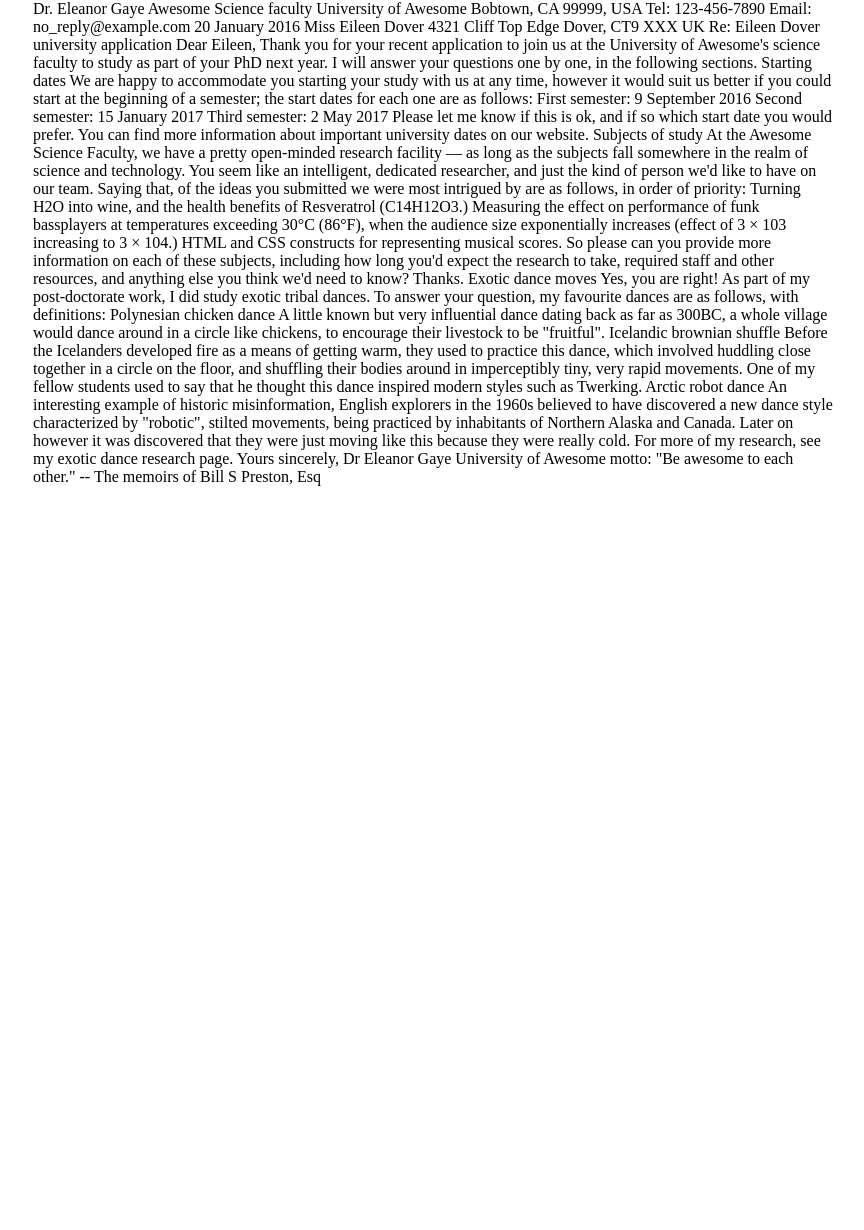
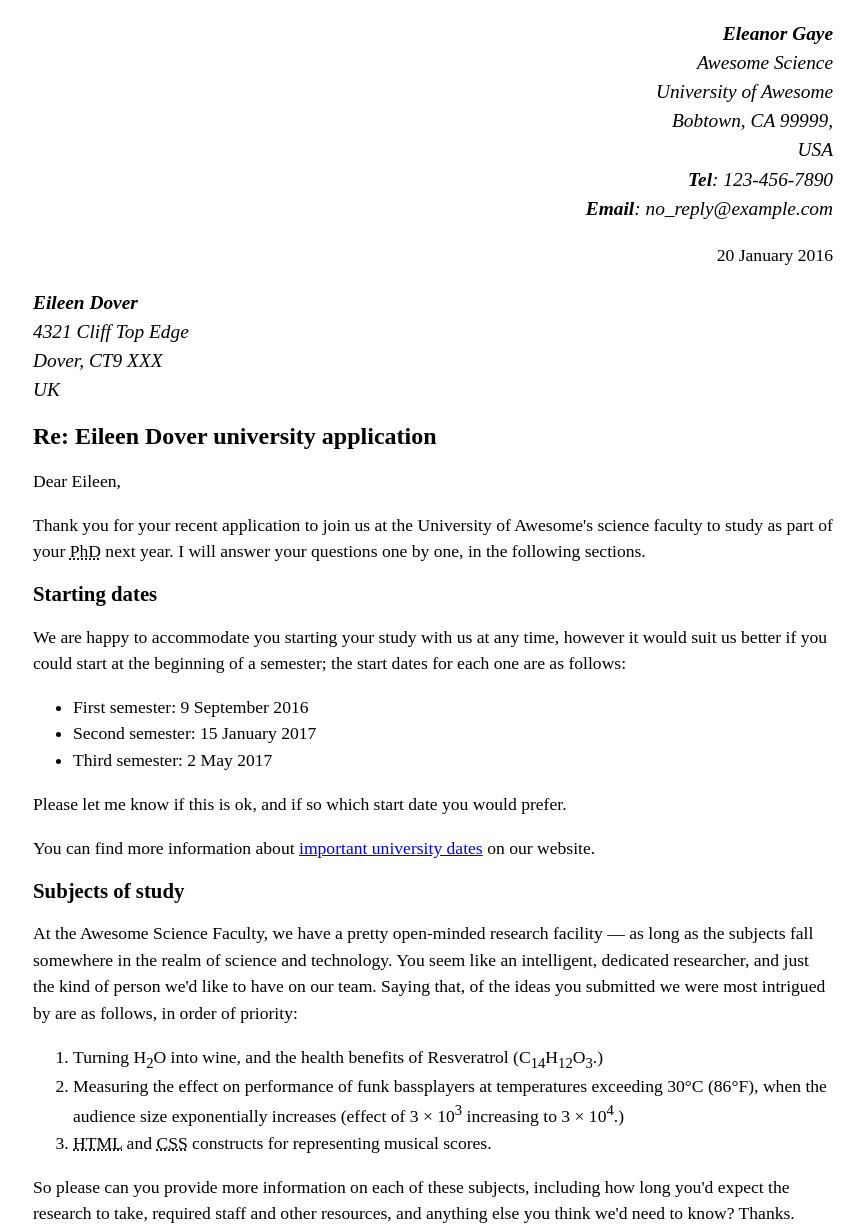
Before and after one commit to W-Sudo/git-tutorial2, a website built with Vite: page index.html in a window 1280 px wide. Shown: the top 1230 px of the page, without its empty margins (207-1071 px from the left). Before the commit the page ends 800 px from the top, so only its background shows below. Built offline with nearby package versions, Linux system fonts and the light colour scheme.

Commit message:
書式を追加

```diff
--- a/index.html
+++ b/index.html
@@ -1,71 +1,108 @@
-<html>
+<!DOCTYPE html>
+<html lang="en-US">
   <head>
-    <meta charset="utf-8" />
+    <meta charset="utf-8">
     <link rel="stylesheet" href="./style.css" />
+    <title>my test page</title>
+    <meta name="author" content="Eleanor Gaye" />
   </head>
   <body>
-    Dr. Eleanor Gaye
-Awesome Science faculty
-University of Awesome
-Bobtown, CA 99999,
-USA
-Tel: 123-456-7890
-Email: no_reply@example.com
-
-20 January 2016
-
-Miss Eileen Dover
-4321 Cliff Top Edge
-Dover, CT9 XXX
-UK
+    <span class="sender-column">
+      <address>
+        <em>
+          <p><strong>Eleanor Gaye</strong><br>
+            Awesome Science<br>
+            University of Awesome<br>
+            Bobtown, CA 99999,<br>
+            USA<br>
+            <strong>Tel</strong>: 123-456-7890<br>
+            <strong>Email</strong>: no_reply@example.com
+          </p>
+        </em>
+      </address>
+      <p><time datetime="2016-01-20">20 January 2016</time></p>
+    </span>
+    <address>
+      <em>
+        <p><strong>Eileen Dover</strong><br>
+          4321 Cliff Top Edge<br>
+          Dover, CT9 XXX<br>
+          UK
+        </p>
+      </em>
+    </address>
 
 
-Re: Eileen Dover university application
+    <h1>Re: Eileen Dover university application</h1>
 
-Dear Eileen,
+      <p>Dear Eileen,</p>
 
-Thank you for your recent application to join us at the University of Awesome's science faculty to study as part of your PhD next year. I will answer your questions one by one, in the following sections.
+      <p>Thank you for your recent application to join us at the University of Awesome's science faculty to study as part of your <abbr title="Doctor of Philosophy">PhD</abbr> next year. I will answer your questions one by one, in the following sections.</p>
 
-Starting dates
+      <h2>Starting dates</h2>
 
-We are happy to accommodate you starting your study with us at any time, however it would suit us better if you could start at the beginning of a semester; the start dates for each one are as follows:
+      <p>We are happy to accommodate you starting your study with us at any time, however it would suit us better if you could start at the beginning of a semester; the start dates for each one are as follows:</p>
 
-First semester: 9 September 2016
-Second semester: 15 January 2017
-Third semester: 2 May 2017
+      <ul>
+        <li>First semester: <time datetime="2016-09-09">9 September 2016</time></li>
+        <li>Second semester: <time datetime="2017-01-15">15 January 2017</time></li>
+        <li>Third semester: <time datetime="2017-05-02">2 May 2017</time></li>
+      </ul>
 
-Please let me know if this is ok, and if so which start date you would prefer.
+      <p>
+        Please let me know if this is ok, and if so which start date you would prefer.
+      </p>
+      <p>
+        You can find more information about <a href="http://example.com">important university dates</a> on our website.
+      </p>
 
-You can find more information about important university dates on our website.
+      <h2>Subjects of study</h2>
+      <p>
+        At the Awesome Science Faculty, we have a pretty open-minded research facility — as long as the subjects fall somewhere in the realm of science and technology. You seem like an intelligent, dedicated researcher, and just the kind of person we'd like to have on our team. Saying that, of the ideas you submitted we were most intrigued by are as follows, in order of priority:
+      </p>
 
+      <ol>
+        <li>
+          Turning H<sub>2</sub>O into wine, and the health benefits of Resveratrol (C<sub>14</sub>H<sub>12</sub>O<sub>3</sub>.)
+        </li>
+        <li>
+          Measuring the effect on performance of funk bassplayers at temperatures exceeding 30°C (86°F), when the audience size exponentially increases (effect of 3 × 10<sup>3</sup> increasing to 3 × 10<sup>4</sup>.)
+        </li>
+        <li>
+          <abbr title="HyperText Markup Language">HTML</abbr> and <abbr title="Cascading Style Sheets">CSS</abbr> constructs for representing musical scores.
+        </li>
+      </ol>
 
-Subjects of study
+      <p>
+        So please can you provide more information on each of these subjects, including how long you'd expect the research to take, required staff and other resources, and anything else you think we'd need to know? Thanks.
+      </p>
 
-At the Awesome Science Faculty, we have a pretty open-minded research facility — as long as the subjects fall somewhere in the realm of science and technology. You seem like an intelligent, dedicated researcher, and just the kind of person we'd like to have on our team. Saying that, of the ideas you submitted we were most intrigued by are as follows, in order of priority:
+      <h2>Exotic dance moves</h2>
 
-Turning H2O into wine, and the health benefits of Resveratrol (C14H12O3.)
-Measuring the effect on performance of funk bassplayers at temperatures exceeding 30°C (86°F), when the audience size exponentially increases (effect of 3 × 103 increasing to 3 × 104.)
-HTML and CSS constructs for representing musical scores.
-
-So please can you provide more information on each of these subjects, including how long you'd expect the research to take, required staff and other resources, and anything else you think we'd need to know? Thanks.
-
-
-Exotic dance moves
-
-Yes, you are right! As part of my post-doctorate work, I did study exotic tribal dances. To answer your question, my favourite dances are as follows, with definitions:
-
-Polynesian chicken dance
-A little known but very influential dance dating back as far as 300BC, a whole village would dance around in a circle like chickens, to encourage their livestock to be "fruitful".
-Icelandic brownian shuffle
-Before the Icelanders developed fire as a means of getting warm, they used to practice this dance, which involved huddling close together in a circle on the floor, and shuffling their bodies around in imperceptibly tiny, very rapid movements. One of my fellow students used to say that he thought this dance inspired modern styles such as Twerking.
-Arctic robot dance
-An interesting example of historic misinformation, English explorers in the 1960s believed to have discovered a new dance style characterized by "robotic", stilted movements, being practiced by inhabitants of Northern Alaska and Canada. Later on however it was discovered that they were just moving like this because they were really cold.
-
-For more of my research, see my exotic dance research page.
-
-Yours sincerely,
-Dr Eleanor Gaye
-
-University of Awesome motto: "Be awesome to each other." -- The memoirs of Bill S Preston, Esq
+      <p>
+        Yes, you are right! As part of my post-doctorate work, I <em>did</em> study exotic tribal dances. To answer your question, my favourite dances are as follows, with definitions:
+      </p>
+      <dl>
+        <dt>Polynesian chicken dance</dt>
+        <dd>
+          A little known but <em>very</em> influential dance dating back as far as 300<abbe title="Before Christ">BC</abbe>, a whole village would dance around in a circle like chickens, to encourage their livestock to be "fruitful".
+        </dd>
+        <dt>Icelandic brownian shuffle</dt>
+        <dd>
+          Before the Icelanders developed fire as a means of getting warm, they used to practice this dance, which involved huddling close together in a circle on the floor, and shuffling their bodies around in imperceptibly tiny, very rapid movements. One of my fellow students used to say that he thought this dance inspired modern styles such as Twerking.
+        </dd>
+        <dt>Arctic robot dance</dt>
+        <dd>
+          An interesting example of historic misinformation, English explorers in the 1960s believed to have discovered a new dance style characterized by "robotic", stilted movements, being practiced by inhabitants of Northern Alaska and Canada. Later on however it was discovered that they were just moving like this because they were really cold.
+        </dd>
+      </dl>
+      <p>
+        For more of my research, see my <a href="http://example.com">exotic dance research page</a>.
+      </p>
+      <p>Yours sincerely,</p>
+      <p>Dr Eleanor Gaye</p>
+      <p>
+        University of Awesome motto: <q>Be awesome to each other.</q> -- <cite>The memoirs of Bill S Preston, Esq</cite>
+      </p>
   </body>
 </html>
```
